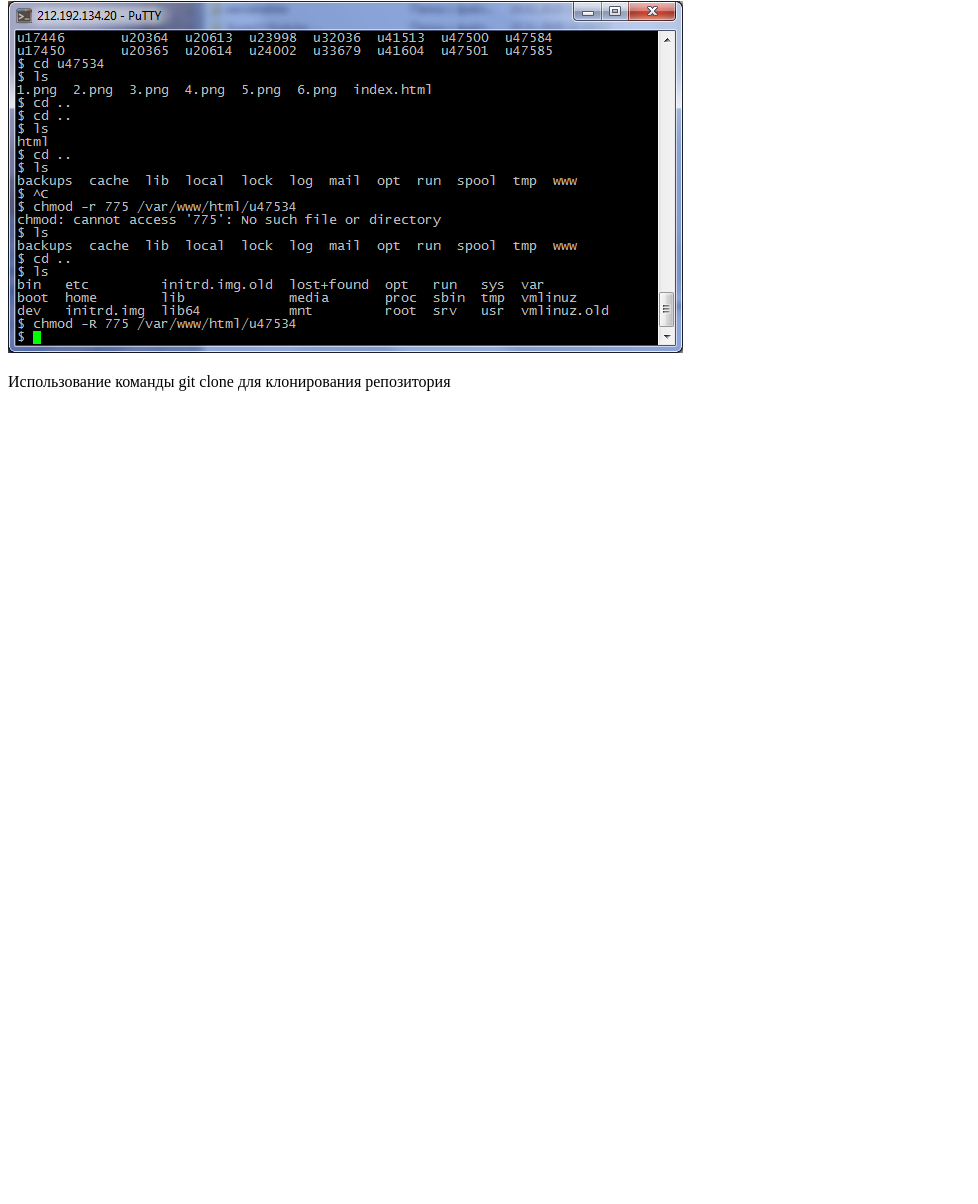
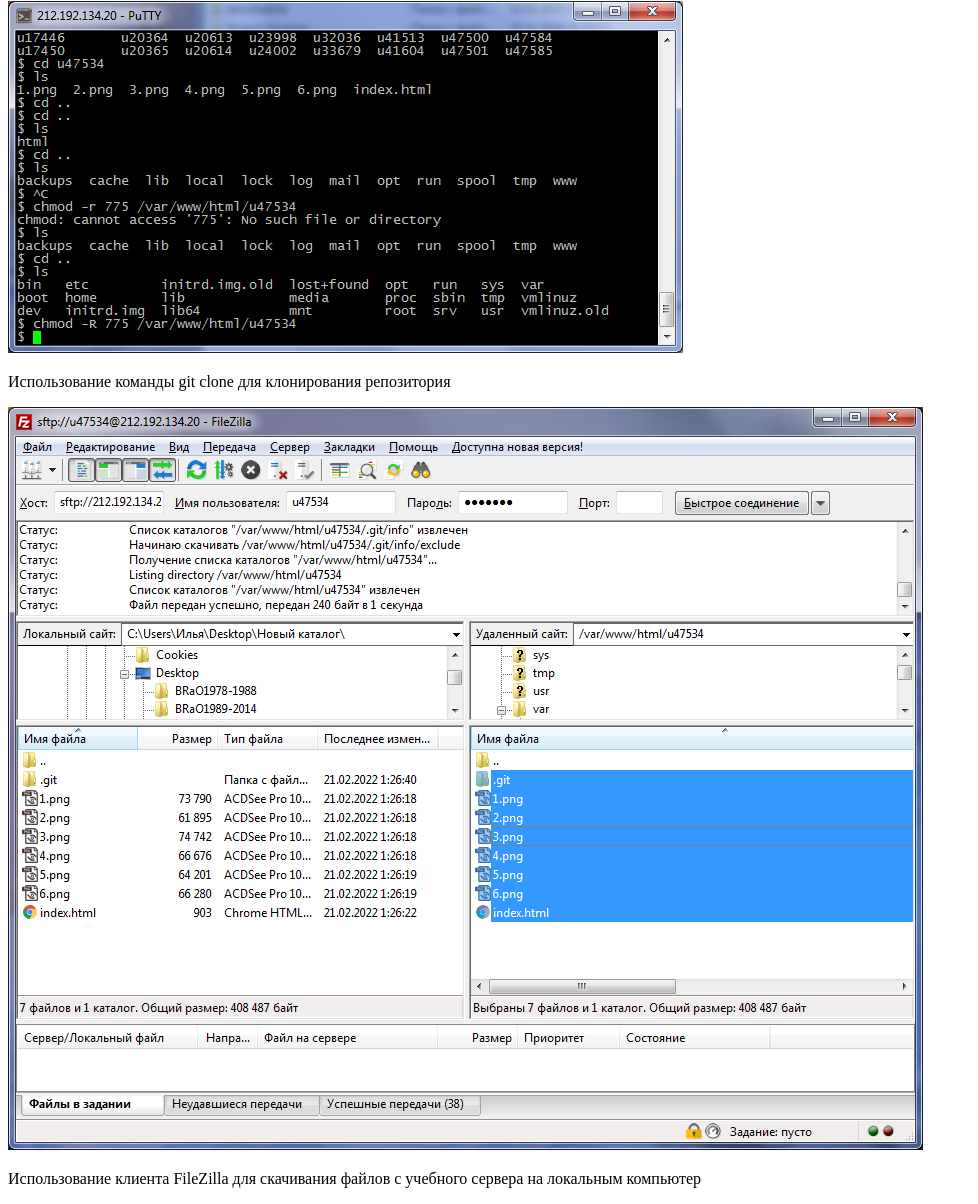
Before and after one commit to ilia-boyko/web-backend-task-1, a plain HTML site: page index.html in a window 1280 px wide. Shown: the part 2489-3693 px from the top of the page, without its empty margins (0-978 px from the left). Before the commit the page ends 2896 px from the top, so only its background shows below. Drawn offline with Linux system fonts and the light colour scheme.

Commit message:
Update index.html

```diff
--- a/index.html
+++ b/index.html
@@ -18,5 +18,7 @@
 <img src="7.png" alt="git clone">
 <img src="8.png" alt="chmod">
 <p>Использование команды git clone для клонирования репозитория</p>
+<img src="9.png" alt="FileZilla">
+<p>Использование клиента FileZilla для скачивания файлов с учебного сервера на локальным компьютер</p>
 </body>
 </html>
```
